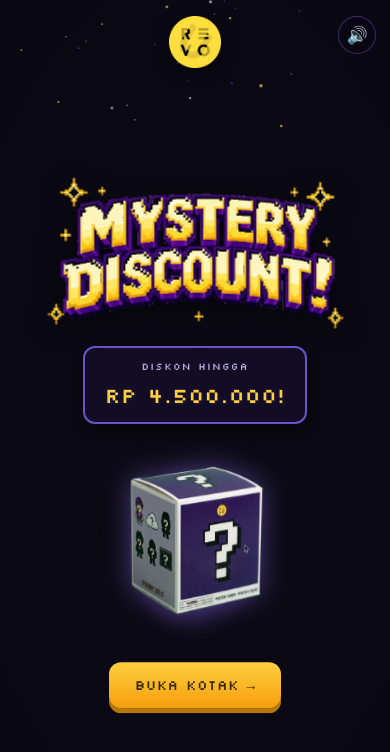
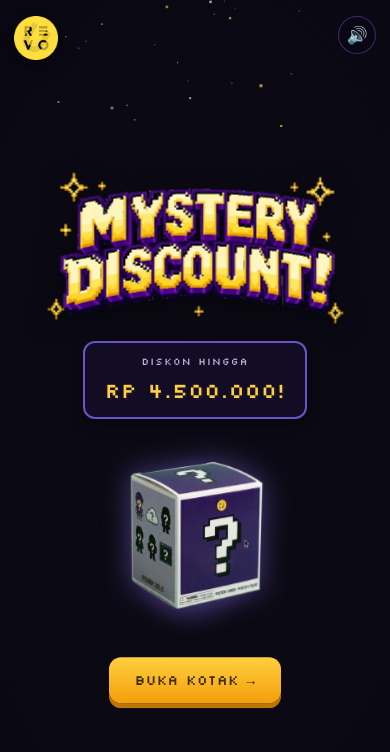
Before and after one commit to marketingrevou/blindbox-swe, a plain HTML site: page index.html in a window 390 px wide. Drawn offline with Linux system fonts and the light colour scheme.

Commit message:
Refine responsive layout for smaller viewports
- Reposition brand badge to top-left and shrink slightly
- Make scenes scrollable with clamped gaps to avoid clipping
- Clamp title logo and mystery box sizing so content fits short screens

Co-Authored-By: Claude Opus 4.8 (1M context) <noreply@anthropic.com>

```diff
--- a/index.html
+++ b/index.html
@@ -54,8 +54,8 @@
   #fx{position:absolute;inset:0;z-index:1;pointer-events:none}
 
   /* ============ BRAND BADGE ============ */
-  .brand{position:absolute;top:16px;left:50%;transform:translateX(-50%);z-index:8;
-    width:52px;height:52px;filter:drop-shadow(0 3px 8px rgba(0,0,0,.5))}
+  .brand{position:absolute;top:16px;left:14px;z-index:8;
+    width:44px;height:44px;filter:drop-shadow(0 3px 8px rgba(0,0,0,.5))}
 
   /* ============ MUTE TOGGLE ============ */
   .mute-btn{position:absolute;top:16px;right:14px;z-index:9;
@@ -69,14 +69,17 @@
   /* ============ SCENE SYSTEM ============ */
   .scene{position:absolute;inset:0;z-index:5;display:none;
     flex-direction:column;align-items:center;justify-content:center;
-    gap:16px;padding:74px 22px calc(26px + env(safe-area-inset-bottom)) 22px;
-    text-align:center;}
+    gap:clamp(10px,2.2vh,16px);
+    padding:64px 22px calc(26px + env(safe-area-inset-bottom)) 22px;
+    text-align:center;overflow-y:auto;}
   .scene.active{display:flex;animation:sceneIn .35s ease both}
+  /* keep centered content from clipping when it's taller than the stage */
+  .scene::before,.scene::after{content:"";flex:0 0 0;}
   @keyframes sceneIn{from{opacity:0;transform:translateY(10px)}to{opacity:1;transform:none}}
 
   /* ============ TYPOGRAPHY ============ */
   .pixel{font-family:var(--pixel);text-transform:uppercase;letter-spacing:.02em;line-height:1.5}
-  .title-logo{width:84%;max-width:330px;height:auto;
+  .title-logo{width:84%;max-width:330px;max-height:26vh;height:auto;object-fit:contain;
     filter:drop-shadow(0 6px 12px rgba(0,0,0,.5));
     animation:logopop 3.2s ease-in-out infinite}
   @keyframes logopop{0%,100%{transform:translateY(0) scale(1)}50%{transform:translateY(-4px) scale(1.015)}}
@@ -229,7 +232,7 @@
       <span class="cap">Diskon Hingga</span>
       <span class="big">Rp 4.500.000!</span>
     </div>
-    <div class="boxwrap" style="width:48%;aspect-ratio:819/1024">
+    <div class="boxwrap" style="width:48%;max-width:200px;aspect-ratio:819/1024;flex:0 1 auto;min-height:0">
       <div class="box-glow"></div>
       <img class="box-img box-float" src="assets/BB_.png" alt="mystery box">
     </div>
```
Also changed, not shown: 1 other file.
